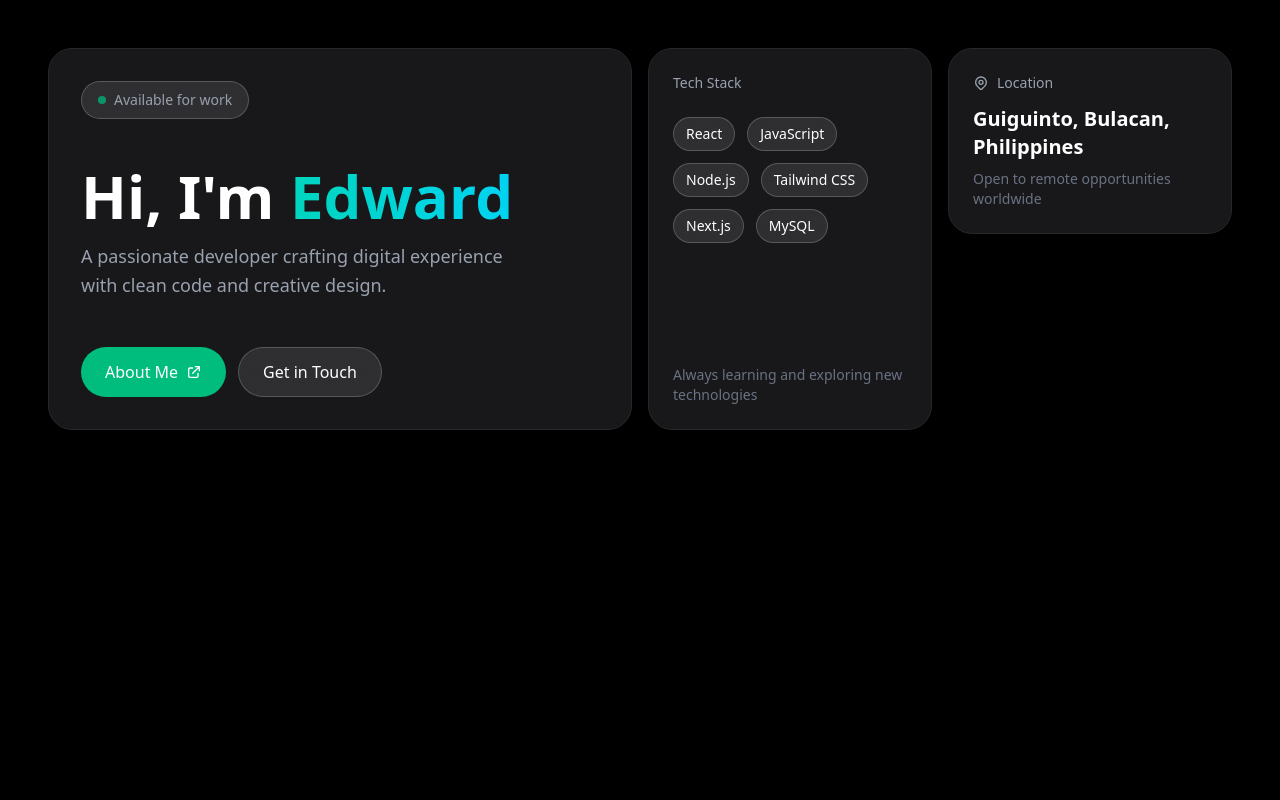
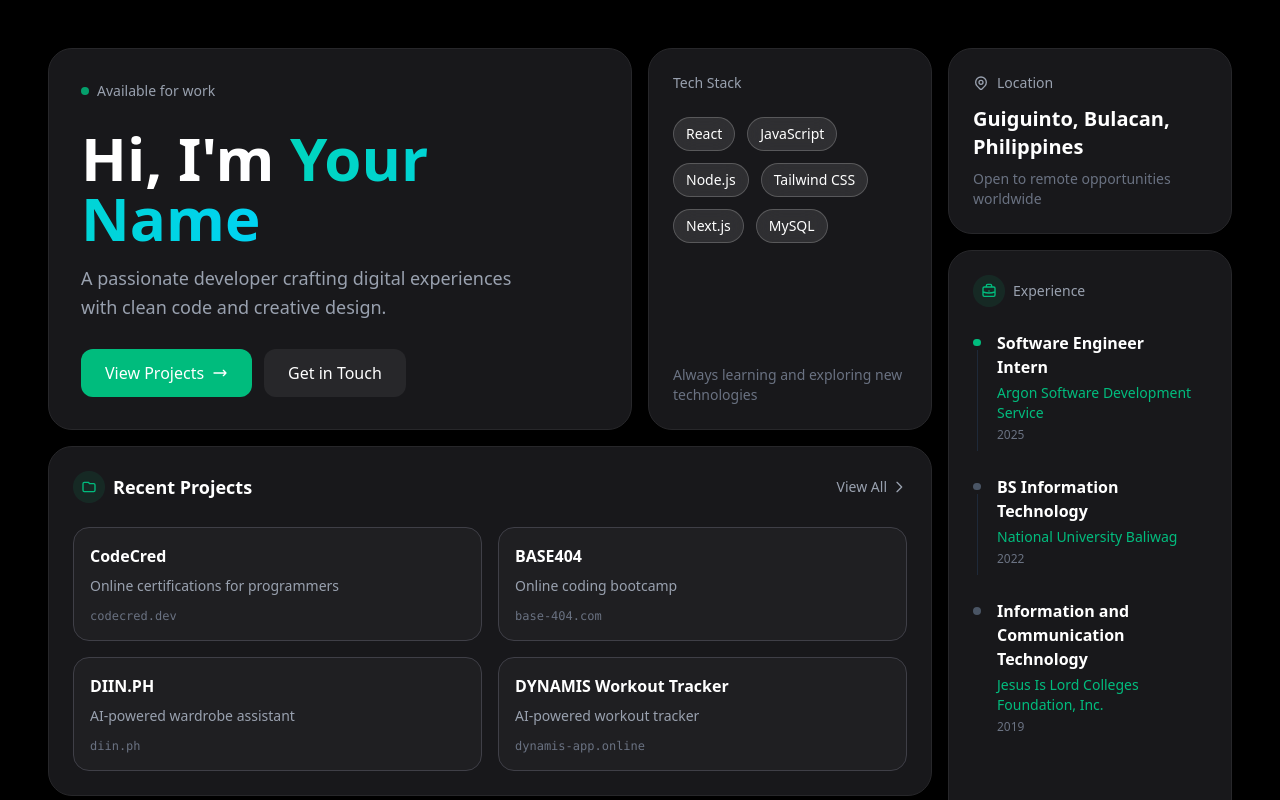
Before and after one commit to edwardjomari/web-portfolio, a React (Vite) app: page / in a window 1280 px wide. Shown: the top 800 px of the page. Built offline with nearby package versions, Linux system fonts and the light colour scheme.

Commit message:
Checkpoint

```diff
--- a/src/App.jsx
+++ b/src/App.jsx
@@ -1,17 +1,25 @@
-import HeroCard from "./components/HeroCard";
-import LocationCard from "./components/LocationCard";
-import TechStackCard from "./components/TechStackCard";
+import HeroCard from './components/HeroCard';
+import TechStackCard from './components/TechStackCard';
+import LocationCard from './components/LocationCard';
+import ExperienceCard from './components/ExperienceCard';
+import ProjectCard from './components/ProjectCard';
 
 function App() {
   return (
-    <div className="min-h-screen bg-black text-white p6 md:p-12">
+    <div className="min-h-screen bg-black text-white p-6 md:p-12">
       <div className="max-w-7xl mx-auto">
 
         <div className="grid grid-cols-1 md:grid-cols-3 lg:grid-cols-4 gap-4 auto-rows-[minmax(180px,auto)]">
           <HeroCard />
           <TechStackCard />
           <LocationCard />
+          <ExperienceCard />
+          <ProjectCard />
         </div>
+
+        <footer className="mt-8 text-center text-gray-600 text-sm">
+          <p>© 2026 Your Name. Built with passion.</p>
+        </footer>
       </div>
     </div>
   );
--- /dev/null
+++ b/src/components/ExperienceCard.jsx
@@ -0,0 +1,54 @@
+export default function ExperienceCard() {
+    const experiences = [
+        {
+            title: "Software Engineer Intern",
+            company: "Argon Software Development Service",
+            year: "2025",
+            current: true
+        },
+        {
+            title: "BS Information Technology",
+            company: "National University Baliwag",
+            year: "2022"
+        },
+        {
+            title: "Information and Communication Technology",
+            company: "Jesus Is Lord Colleges Foundation, Inc.",
+            year: "2019"
+        }
+    ];
+
+    return (
+        <div className="md:col-span-1 md:row-span-3 bg-zinc-900 rounded-3xl p-6 border border-zinc-800 flex flex-col">
+            <div className="flex items-center gap-2 text-gray-400 text-sm mb-6">
+                <div className="bg-emerald-500/10 p-2 rounded-full">
+                    <svg className="w-4 h-4 text-emerald-500" fill="none" stroke="currentColor" viewBox="0 0 24 24">
+                        <path strokeLinecap="round" strokeLinejoin="round" strokeWidth={2} d="M21 13.255A23.931 23.931 0 0112 15c-3.183 0-6.22-.62-9-1.745M16 6V4a2 2 0 00-2-2h-4a2 2 0 00-2 2v2m4 6h.01M5 20h14a2 2 0 002-2V8a2 2 0 00-2-2H5a2 2 0 00-2 2v10a2 2 0 002 2z" />
+                    </svg>
+                </div>
+                <span>Experience</span>
+            </div>
+
+            <div className="space-y-6 overflow-y-auto flex-1 pr-2 scrollbar-thin scrollbar-thumb-zinc-700 scrollbar-track-transparent">
+                {experiences.map((exp, index) => (
+                    <div key={index} className="relative flex gap-4">
+                        <div className="flex flex-col items-center">
+                            <div className={`w-2 h-2 rounded-full mt-2 ${exp.current ? 'bg-emerald-500' : 'bg-gray-600'}`}></div>
+                            {index !== experiences.length - 1 && (
+                                <div className="w-px h-full bg-gray-800 mt-1"></div>
+                            )}
+                        </div>
+
+                        <div className="flex-1 pb-2">
+                            <h3 className="text-white font-semibold text-base mb-1">
+                                {exp.title}
+                            </h3>
+                            <p className="text-emerald-500 text-sm mb-1">{exp.company}</p>
+                            <p className="text-gray-500 text-xs">{exp.year}</p>
+                        </div>
+                    </div>
+                ))}
+            </div>
+        </div>
+    );
+}
--- a/src/components/HeroCard.jsx
+++ b/src/components/HeroCard.jsx
@@ -1,27 +1,27 @@
 export default function HeroCard() {
     return (
         <div className="md:col-span-2 md:row-span-2 bg-zinc-900 rounded-3xl p-8 border border-zinc-800 flex flex-col justify-between">
-            <div className="inline-flex items-center gap-2 text-sm text-gray-400 bg-white/10 backdrop-blur-md rounded-full px-4 py-2 border border-white/20 w-fit">
-                <div className="w-2 h-2 bg-emerald-500 rounded-full animate-pulse"></div>
+            <div className="flex items-start gap-2 text-sm text-gray-400">
+                <div className="w-2 h-2 bg-emerald-500 rounded-full mt-1.5 animate-pulse"></div>
                 <span>Available for work</span>
             </div>
             <div>
                 <h1 className="text-4xl md:text-5xl lg:text-6xl font-bold mb-4">
-                    Hi, I'm <span className="bg-gradient-to-r from-teal-400 to-cyan-400 bg-clip-text text-transparent">Edward</span>
+                    Hi, I'm <span className="bg-gradient-to-r from-teal-400 to-cyan-400 bg-clip-text text-transparent">Your Name</span>
                 </h1>
                 <p className="text-gray-400 text-base md:text-lg max-w-lg leading-relaxed">
-                    A passionate developer crafting digital experience<br />
+                    A passionate developer crafting digital experiences<br />
                     with clean code and creative design.
                 </p>
             </div>
             <div className="flex gap-3">
-                <button className="bg-emerald-500 hover:bg-emerald-600 text-white px-6 py-3 rounded-full transition-colors font-medium flex items-center gap-2">
-                    About Me
-                    <svg className="w-4 h-4 text-white transition-colors" fill="none" stroke="currentColor" viewBox="0 0 24 24">
-                        <path strokeLinecap="round" strokeLinejoin="round" strokeWidth={2} d="M10 6H6a2 2 0 00-2 2v10a2 2 0 002 2h10a2 2 0 002-2v-4M14 4h6m0 0v6m0-6L10 14" />
+                <button className="bg-emerald-500 hover:bg-emerald-600 text-white px-6 py-3 rounded-xl transition-colors font-medium flex items-center gap-2">
+                    View Projects
+                    <svg className="w-4 h-4" fill="none" stroke="currentColor" viewBox="0 0 24 24">
+                        <path strokeLinecap="round" strokeLinejoin="round" strokeWidth={2} d="M17 8l4 4m0 0l-4 4m4-4H3" />
                     </svg>
                 </button>
-                <button className="bg-white/10 backdrop-blur-md hover:bg-white/20 text-white px-6 py-3 rounded-full transition-colors font-medium border border-white/20">
+                <button className="bg-zinc-800 hover:bg-zinc-700 text-white px-6 py-3 rounded-xl transition-colors font-medium">
                     Get in Touch
                 </button>
             </div>
--- /dev/null
+++ b/src/components/ProjectCard.jsx
@@ -0,0 +1,64 @@
+export default function ProjectCard() {
+    const projects = [
+        {
+            name: "CodeCred",
+            description: "Online certifications for programmers",
+            url: "codecred.dev"
+        },
+        {
+            name: "BASE404",
+            description: "Online coding bootcamp",
+            url: "base-404.com"
+        },
+        {
+            name: "DIIN.PH",
+            description: "AI-powered wardrobe assistant",
+            url: "diin.ph"
+        },
+        {
+            name: "DYNAMIS Workout Tracker",
+            description: "AI-powered workout tracker",
+            url: "dynamis-app.online"
+        }
+    ];
+
+    return (
+        <div className="md:col-span-3 md:row-span-1 bg-zinc-900 rounded-3xl p-6 border border-zinc-800">
+            <div className="flex items-center justify-between mb-6">
+                <div className="flex items-center gap-2 text-gray-400 text-sm">
+                    <div className="bg-emerald-500/10 p-2 rounded-full">
+                        <svg className="w-4 h-4 text-emerald-500" fill="none" stroke="currentColor" viewBox="0 0 24 24">
+                            <path strokeLinecap="round" strokeLinejoin="round" strokeWidth={2} d="M3 7v10a2 2 0 002 2h14a2 2 0 002-2V9a2 2 0 00-2-2h-6l-2-2H5a2 2 0 00-2 2z" />
+                        </svg>
+                    </div>
+                    <span className="text-white font-bold text-lg">Recent Projects</span>
+                </div>
+                <button className="flex items-center gap-1 text-gray-400 hover:text-emerald-500 transition-colors text-sm">
+                    View All
+                    <svg className="w-4 h-4" fill="none" stroke="currentColor" viewBox="0 0 24 24">
+                        <path strokeLinecap="round" strokeLinejoin="round" strokeWidth={2} d="M9 5l7 7-7 7" />
+                    </svg>
+                </button>
+            </div>
+
+            <div className="grid grid-cols-1 md:grid-cols-2 gap-4">
+                {projects.map((project, index) => (
+                    <div
+                        key={index}
+                        className="bg-zinc-800/50 rounded-2xl p-4 border border-zinc-700 hover:border-emerald-500/50 transition-colors cursor-pointer"
+                    >
+                        <h3 className="text-white font-semibold text-base mb-2">
+                            {project.name}
+                        </h3>
+                        <p className="text-gray-400 text-sm mb-3">
+                            {project.description}
+                        </p>
+                        <p className="text-gray-500 text-xs font-mono">
+                            {project.url}
+                        </p>
+                    </div>
+                ))}
+            </div>
+        </div>
+    );
+}
```
